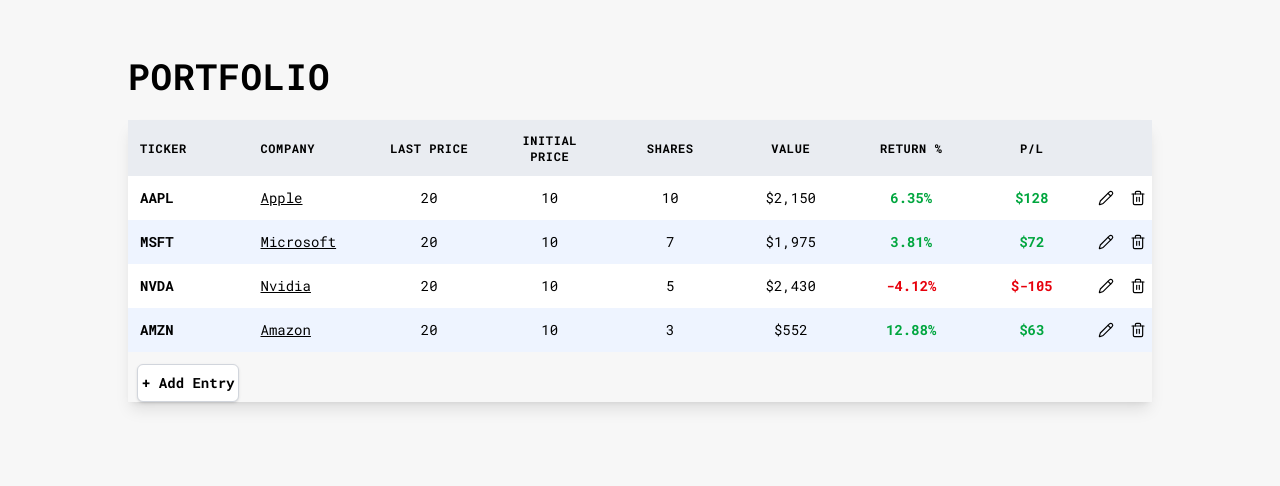
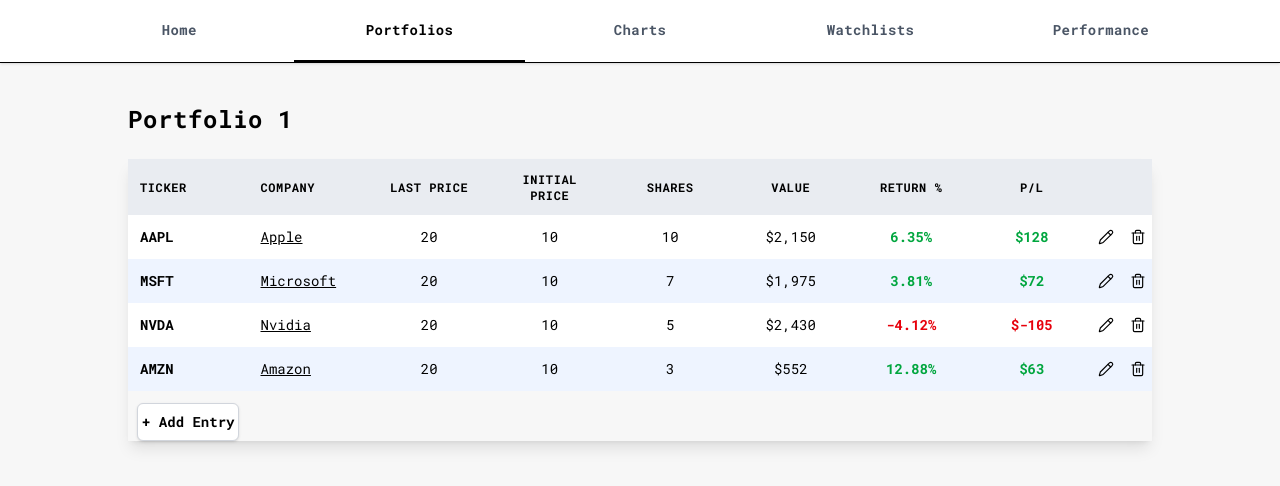
Before and after one commit to jenni4j/portfolio_tracker, a React (Vite) app in the folder portfolio_tracker/: page /portfolio in a window 1280 px wide. Shown: the top 486 px of the page. Built offline with nearby package versions, Linux system fonts and the light colour scheme.

Commit message:
added navbar and additional pages

```diff
--- a/portfolio_tracker/package.json
+++ b/portfolio_tracker/package.json
@@ -13,7 +13,8 @@
     "@tailwindcss/vite": "^4.1.17",
     "lucide-react": "^0.555.0",
     "react": "^19.2.0",
-    "react-dom": "^19.2.0"
+    "react-dom": "^19.2.0",
+    "react-router-dom": "^7.9.6"
   },
   "devDependencies": {
     "@eslint/js": "^9.39.1",
--- a/portfolio_tracker/src/App.tsx
+++ b/portfolio_tracker/src/App.tsx
@@ -1,17 +1,22 @@
-import PortfolioTable from "./components/PortfolioTable";
-import type { Stock } from "./types/Stock";
+import { BrowserRouter, Routes, Route } from "react-router-dom";
+import Navbar from "./components/NavBar";
+import Home from "./pages/Home";
+import Portfolio from "./pages/Portfolio";
+import Charts from "./pages/Chart";
+import Watchlists from "./pages/Watchlist";
+import Performance from "./pages/Performance";
 
 export default function App() {
-  const mockStocks: Stock[] = [
-    { ticker: "AAPL", name: "Apple", description: "iPhones", initialPrice: 10, lastPrice: 20, shares: 10, value: 2150, returnPct: 6.35, pnl: 128 },
-    { ticker: "MSFT", name: "Microsoft", description: "Outlook", initialPrice: 10, lastPrice: 20, shares: 7, value: 1975, returnPct: 3.81, pnl: 72 },
-    { ticker: "NVDA", name: "Nvidia", description: "GPUs", initialPrice: 10, lastPrice: 20, shares: 5, value: 2430, returnPct: -4.12, pnl: -105 },
-    { ticker: "AMZN", name: "Amazon", description: "everything", initialPrice: 10, lastPrice: 20, shares: 3, value: 552, returnPct: 12.88, pnl: 63 },
-  ];
-
   return (
-    <div className="p-4">
-      <PortfolioTable stocks={mockStocks} />
-    </div>
+    <BrowserRouter>
+      <Navbar />
+      <Routes>
+        <Route path="/" element={<Home />} />
+        <Route path="/portfolio" element={<Portfolio />} />
+        <Route path="/charts" element={<Charts />} />
+        <Route path="/watchlists" element={<Watchlists />} />
+        <Route path="/performance" element={<Performance />} />
+      </Routes>
+    </BrowserRouter>
   );
 }
--- /dev/null
+++ b/portfolio_tracker/src/components/NavBar.tsx
@@ -0,0 +1,33 @@
+import { NavLink } from "react-router-dom";
+
+export default function Navbar() {
+  const tabs = [
+    { label: "Home", path: "/" },
+    { label: "Portfolios", path: "/portfolio" },
+    { label: "Charts", path: "/charts" },
+    { label: "Watchlists", path: "/watchlists" },
+    { label: "Performance", path: "/performance" },
+  ];
+
+  return (
+    <nav className="w-full bg-white shadow-sm border-b">
+      <ul className="max-w-6xl mx-auto flex justify-between text-sm font-semibold tracking-wide">
+        {tabs.map((tab) => (
+          <li key={tab.path} className="w-full text-center">
+            <NavLink
+              to={tab.path}
+              end
+              className={({ isActive }) =>
+                `block py-5 hover:bg-[#eef4ff] transition ${
+                  isActive ? "border-b-2 border-black font-bold" : "text-gray-600"
+                }`
+              }
+            >
+              {tab.label}
+            </NavLink>
+          </li>
+        ))}
+      </ul>
+    </nav>
+  );
+}
--- a/portfolio_tracker/src/components/PortfolioTable.tsx
+++ b/portfolio_tracker/src/components/PortfolioTable.tsx
@@ -21,7 +21,7 @@ export default function PortfolioTable({ stocks }: PortfolioTableProps) {
 
   return (
     <div className="w-full max-w-5xl mx-auto mt-10">
-      <h1 className="text-4xl font-bold mb-6 tracking-wide">PORTFOLIO</h1>
+      <h1 className="text-2xl font-bold mb-6 tracking-wide">Portfolio 1</h1>
 
       <table className="w-full table-fixed text-sm border-collapse shadow-lg">
         <thead className="bg-[#e9ecf1] text-left uppercase text-xs tracking-wider font-bold">
--- /dev/null
+++ b/portfolio_tracker/src/pages/Chart.tsx
@@ -0,0 +1,3 @@
+export default function Charts() {
+  return <div className="max-w-5xl mx-auto mt-10">Charts coming soon...</div>;
+}
--- /dev/null
+++ b/portfolio_tracker/src/pages/Home.tsx
@@ -0,0 +1,3 @@
+export default function Home() {
+  return <div className="max-w-5xl mx-auto mt-10"></div>;
+}
--- /dev/null
+++ b/portfolio_tracker/src/pages/Performance.tsx
@@ -0,0 +1,7 @@
+export default function Performance() {
+  return (
+    <div className="max-w-5xl mx-auto mt-10">
+      Performance data coming soon...
+    </div>
+  );
+}
--- /dev/null
+++ b/portfolio_tracker/src/pages/Portfolio.tsx
@@ -0,0 +1,57 @@
+import PortfolioTable from "../components/PortfolioTable";
+import type { Stock } from "../types/Stock";
+
+const mockStocks: Stock[] = [
+  {
+    ticker: "AAPL",
+    name: "Apple",
+    description: "iPhones",
+    initialPrice: 10,
+    lastPrice: 20,
+    shares: 10,
+    value: 2150,
+    returnPct: 6.35,
+    pnl: 128,
+  },
+  {
+    ticker: "MSFT",
+    name: "Microsoft",
+    description: "Outlook",
+    initialPrice: 10,
+    lastPrice: 20,
+    shares: 7,
+    value: 1975,
+    returnPct: 3.81,
+    pnl: 72,
+  },
+  {
+    ticker: "NVDA",
+    name: "Nvidia",
+    description: "GPUs",
+    initialPrice: 10,
+    lastPrice: 20,
+    shares: 5,
+    value: 2430,
+    returnPct: -4.12,
+    pnl: -105,
+  },
+  {
+    ticker: "AMZN",
+    name: "Amazon",
+    description: "everything",
+    initialPrice: 10,
+    lastPrice: 20,
+    shares: 3,
+    value: 552,
+    returnPct: 12.88,
+    pnl: 63,
+  },
+];
+
+  export default function Portfolio() {
+    return (
+      <div className="max-w-5xl mx-auto mt-10">
+        <PortfolioTable stocks={mockStocks} />
+      </div>
+    );
+  }
--- /dev/null
+++ b/portfolio_tracker/src/pages/Watchlist.tsx
@@ -0,0 +1,5 @@
+export default function Watchlists() {
+  return (
+    <div className="max-w-5xl mx-auto mt-10">Watchlists coming soon...</div>
+  );
+}
```
Also changed, not shown: 1 other file (tests, documents, lock files or other folders).
